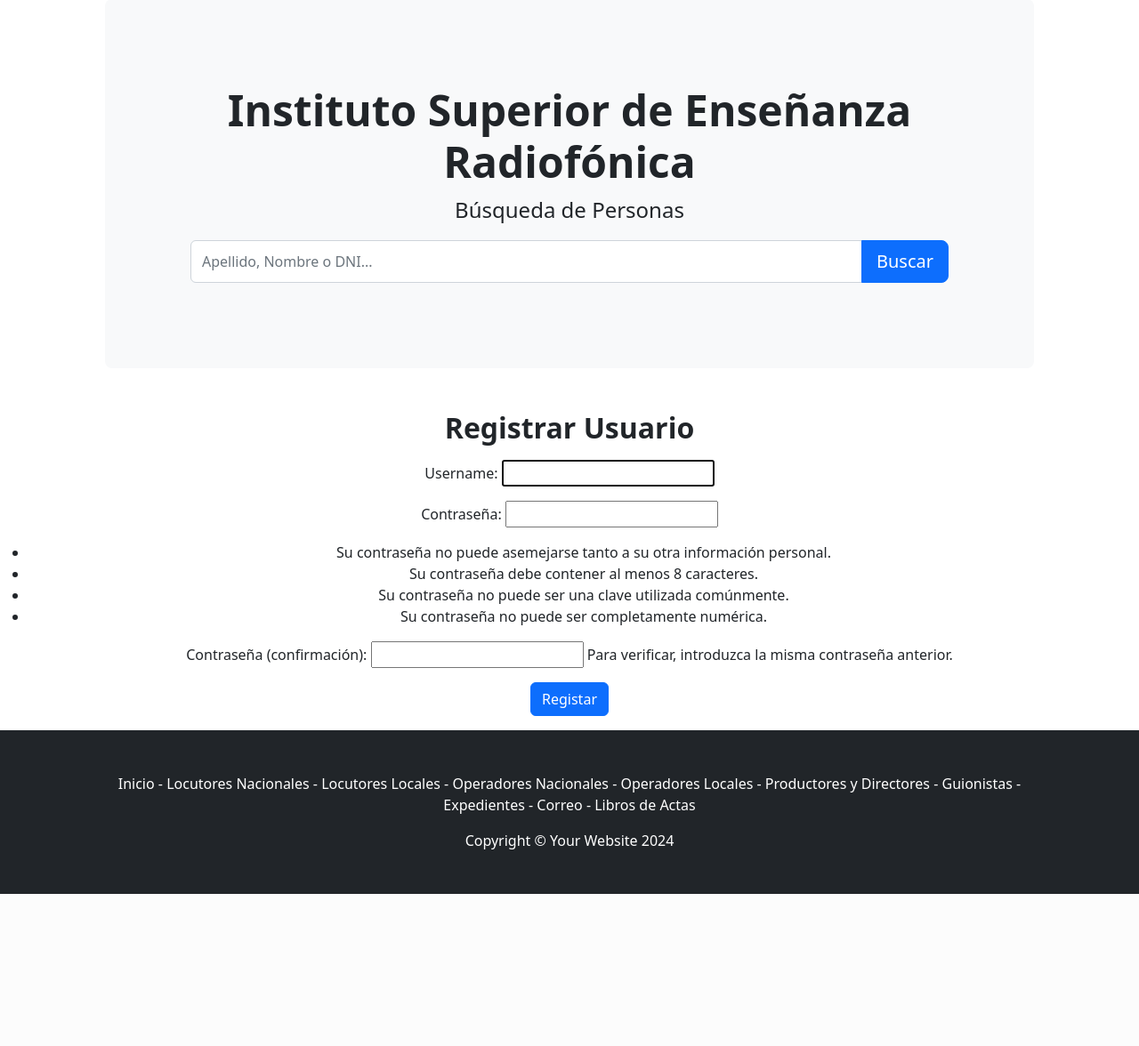
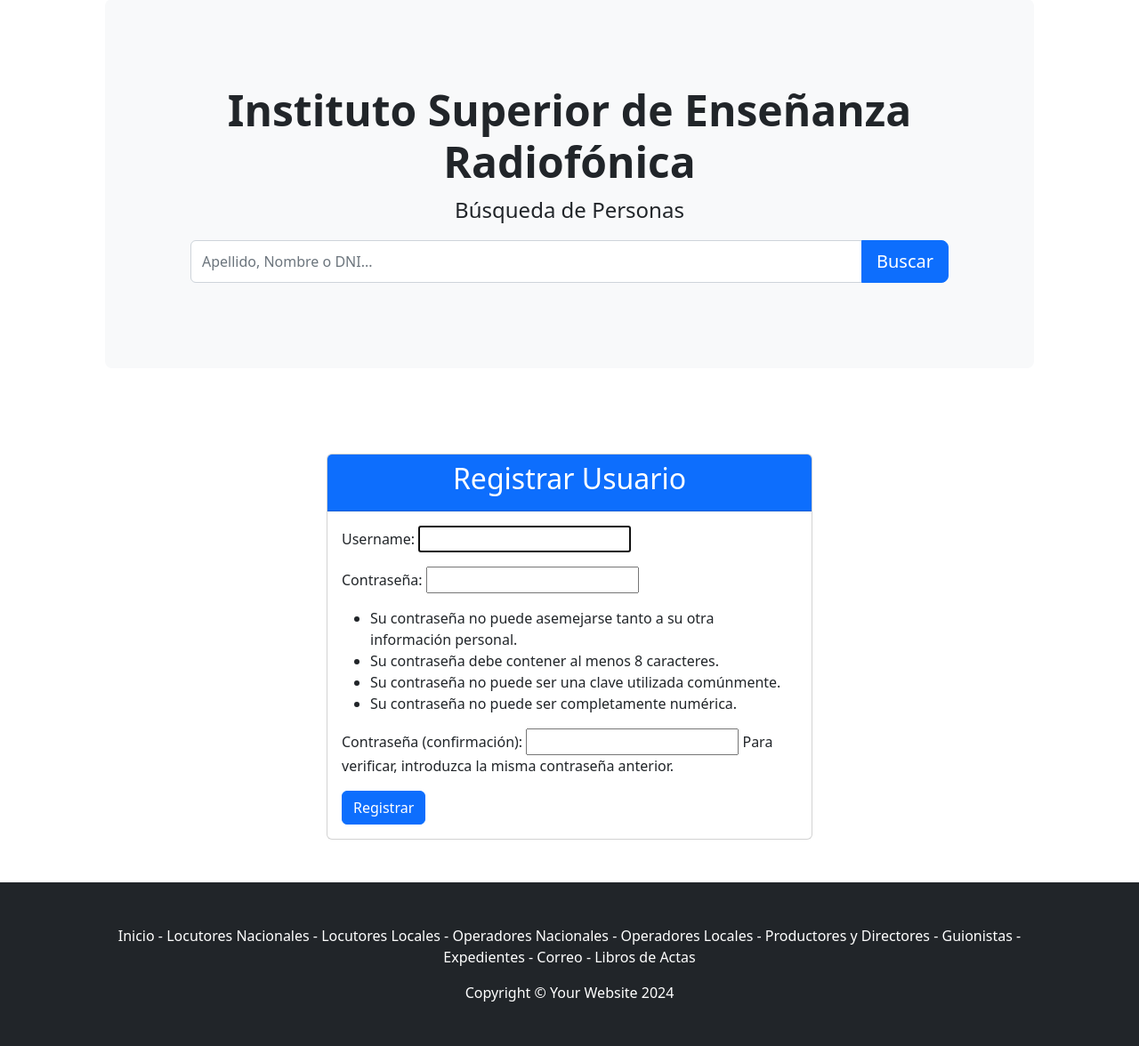
Before and after one commit to gonzaz92/Servidor-ISER, a Django app: page /alta_usuario/ in a window 1280 px wide. Shown: the part 105-1281 px from the top of the page at 89% size. Before the commit the page ends 1110 px from the top, so only its background shows below. Run offline with Django 3.2, Linux system fonts and the light colour scheme; the visitor is signed in with stand-in values (Sample User, id 1); some libraries are stand-ins or nearby versions.

Commit message:
Correción pagina de SingUp

```diff
--- a/Base_datos/templates/registration/singup.html
+++ b/Base_datos/templates/registration/singup.html
@@ -1,14 +1,26 @@
 {% extends 'Base_datos/base.html' %}
 
 {% block contenido %}
-<div style="text-align: center">
-    <h2 style="font-weight: bold;">Registrar Usuario</h2>
-    <p></p>
-    <form  method="POST">
-        {% csrf_token %}
-        {{ form.as_p }}
-        <input class="btn btn-primary" type="submit" value="Registar">
-    </form>
+
+<div class="container">
+    <div class="row justify-content-center">
+        <div class="col-md-6">
+            <div class="card mt-5">
+                <div class="card-header bg-primary text-white text-center">
+                    <h2 class="font-weight-bold">Registrar Usuario</h2>
+                </div>
+                <div class="card-body">
+                    <form method="POST">
+                        {% csrf_token %}
+                        {{ form.as_p }}
+                        <button class="btn btn-primary btn-block" type="submit">Registrar</button>
+                    </form>
+                </div>
+            </div>
+        </div>
+    </div>
 </div>
-<p></p>
+
+<br></br>
+
 {% endblock %}
```
